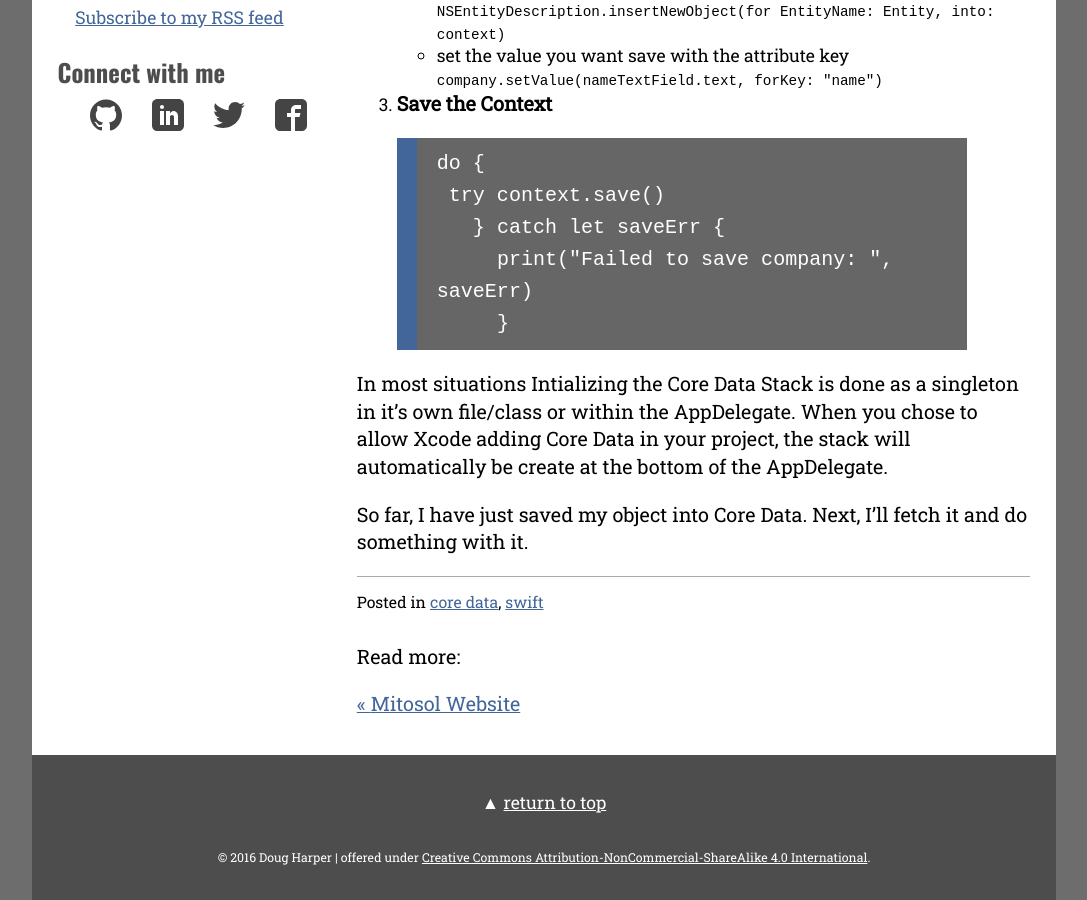
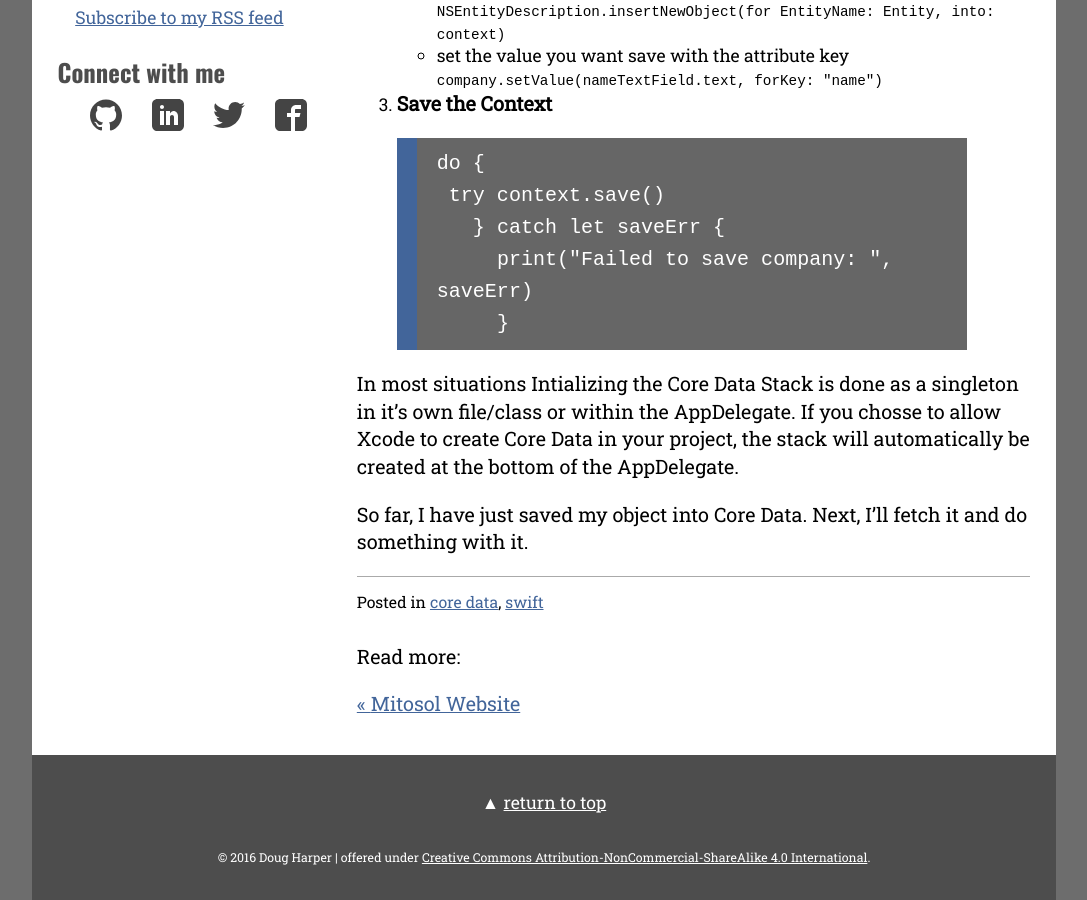
Before and after one commit to endodoug/endodoug.github.io, a Jekyll site: the page built from _posts/2017-10-26-core-data-revisited.md, in a window 1280 px wide and 900 px high, scrolled down 1536 px. Shown: the whole window, without its empty margins (96-1183 px from the left). Built offline with Jekyll 4.4.1, drawn with Linux system fonts in a browser that asks for light colours; comment, search, counter and statistics services are not loaded.

Commit message:
Update 2017-10-26-core-data-revisited.md

```diff
--- a/_posts/2017-10-26-core-data-revisited.md
+++ b/_posts/2017-10-26-core-data-revisited.md
@@ -44,6 +44,6 @@ This was way over my head the first time I was introduced to Core Data, but seem
             print("Failed to save company: ", saveErr)
             }
 
-In most situations Intializing the Core Data Stack is done as a singleton in it's own file/class or within the AppDelegate.  When you chose to allow Xcode adding Core Data in your project, the stack will automatically be create at the bottom of the AppDelegate.
+In most situations Intializing the Core Data Stack is done as a singleton in it's own file/class or within the AppDelegate.  If you chosse to allow Xcode to create Core Data in your project, the stack will automatically be created at the bottom of the AppDelegate.
 
 So far, I have just saved my object into Core Data. Next, I'll fetch it and do something with it.
```
